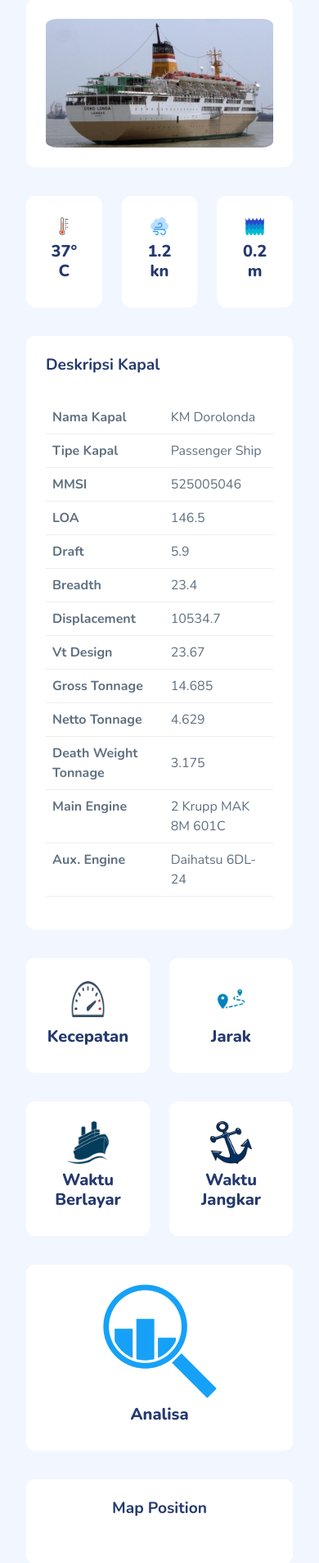
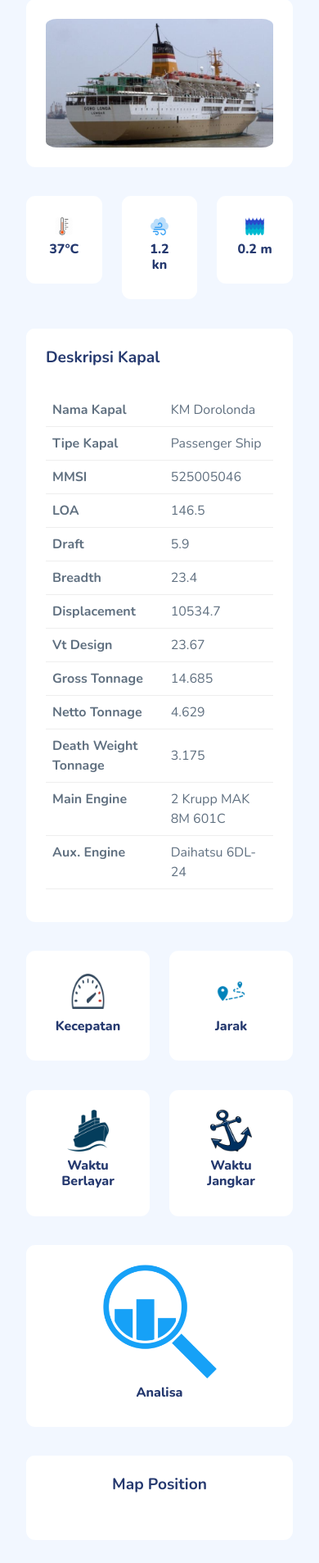
Before and after one commit to stueotue/flask-tude, a Flask app: page /vessel/1 in a window 390 px wide. Shown: the part 191-2098 px from the top of the page at 82% size. Run offline with Flask 2, Linux system fonts and the light colour scheme; some libraries are stand-ins or nearby versions.

Commit message:
Make it more responsive

```diff
--- a/static/assets/css/main/custom.css
+++ b/static/assets/css/main/custom.css
@@ -7,6 +7,5 @@ a, a:hover {
   }
 
 canvas {
-  width: 100%;
-  height: auto
+
 }
--- a/static/assets/js/dummy.js
+++ b/static/assets/js/dummy.js
@@ -55,6 +55,7 @@ function setConfig(num) {
         options: {
           responsive: true,
           maintainAspectRatio: false,
+          aspectRatio: 1,
           plugins: {
               title: {
                   display: true,
--- a/templates/chart.html
+++ b/templates/chart.html
@@ -51,9 +51,8 @@
                     </div>
                 </div>
             </div>
-            <div class="col-md-6 col-lg-6">
+            <div class="col-md-6 col-lg-6 col-xs-6">
                 <div class="card">
-                    <div class="card-header">
                     <div class="card-body">
                         <canvas id="tahunan"></canvas>
                     </div>
--- a/templates/kapal.html
+++ b/templates/kapal.html
@@ -40,7 +40,7 @@
                                             <img style="border-radius: 10%;" src="{{ url_for ('static', filename='assets/images/icon/temp.png') }}" width="50%" height="auto"/>
                                             <h6 class="text-muted font-semibold"></h6>
                                             <h6 class="text-muted font-semibold"></h6>
-                                            <h5 class="font-extrabold">37°C</h6>
+                                            <h5 class="font-extrabold" style="font-size: 100%;">37°C</h6>
                                 </div>
                             </div>
                         </div>
@@ -50,7 +50,7 @@
                                             <img style="border-radius: 10%;" src="{{ url_for ('static', filename='assets/images/icon/windspeed-resize.png') }}" width="50%" height="auto"/>
                                             <h6 class="text-muted font-semibold"></h6>
                                             <h6 class="text-muted font-semibold"></h6>
-                                            <h5 class="font-extrabold">1.2 kn</h6>
+                                            <h5 class="font-extrabold" style="font-size: 100%;">1.2 kn</h6>
                                 </div>
                             </div>
                         </div>
@@ -60,7 +60,7 @@
                                             <img style="border-radius: 10%;" src="{{ url_for ('static', filename='assets/images/icon/wave-resize.png') }}" width="50%" height="auto"/>
                                             <h6 class="text-muted font-semibold"></h6>
                                             <h6 class="text-muted font-semibold"></h6>
-                                            <h5 class="font-extrabold">0.2 m</h6>
+                                            <h5 class="font-extrabold" style="font-size: 100%;">0.2 m</h6>
                                 </div>
                             </div>
                         </div>
@@ -142,7 +142,7 @@
                             <img style="border-radius: 10%;" src="{{ url_for ('static', filename='assets/images/icon/speed-resize.png') }}" width="50%" height="auto"/>
                             <h6 class="text-muted font-semibold"></h6>
                             <h6 class="text-muted font-semibold"></h6>
-                            <h5 class="font-extrabold">Kecepatan</h6>
+                            <h5 class="font-extrabold" style="font-size: 100%;">Kecepatan</h6>
                             </a>
                         </div>
                     </div>
@@ -154,7 +154,7 @@
                             <img style="border-radius: 10%;" src="{{ url_for ('static', filename='assets/images/icon/distance-resize.png') }}" width="50%" height="auto"/>
                             <h6 class="text-muted font-semibold"></h6>
                             <h6 class="text-muted font-semibold"></h6>
-                            <h5 class="font-extrabold">Jarak</h6>
+                            <h5 class="font-extrabold" style="font-size: 100%;">Jarak</h6>
                             </a>
                         </div>
                     </div>
@@ -166,7 +166,7 @@
                             <img style="border-radius: 10%;" src="{{ url_for ('static', filename='assets/images/icon/ship-resize.png') }}" width="50%" height="auto"/>
                             <h6 class="text-muted font-semibold"></h6>
                             <h6 class="text-muted font-semibold"></h6>
-                            <h5 class="font-extrabold">Waktu Berlayar</h6>
+                            <h5 class="font-extrabold" style="font-size: 100%;">Waktu Berlayar</h6>
                             </a>
                         </div>
                     </div>
@@ -178,7 +178,7 @@
                             <img style="border-radius: 10%;" src="{{ url_for ('static', filename='assets/images/icon/anchor-resize.png') }}" width="50%" height="auto"/>
                             <h6 class="text-muted font-semibold"></h6>
                             <h6 class="text-muted font-semibold"></h6>
-                            <h5 class="font-extrabold">Waktu Jangkar</h6>
+                            <h5 class="font-extrabold" style="font-size: 100%;">Waktu Jangkar</h6>
                             </a>
                         </div>
                     </div>
@@ -190,7 +190,7 @@
                             <img style="border-radius: 10%;" src="{{ url_for ('static', filename='assets/images/icon/analyze-resize.png') }}" width="50%" height="auto"/>
                             <h6 class="text-muted font-semibold"></h6>
                             <h6 class="text-muted font-semibold"></h6>
-                            <h5 class="font-extrabold">Analisa</h6>
+                            <h5 class="font-extrabold" style="font-size: 100%;">Analisa</h6>
                             </a>
                         </div>
                     </div>
```
Also changed, not shown: templates/dashboard.html (+6 -6 lines).
